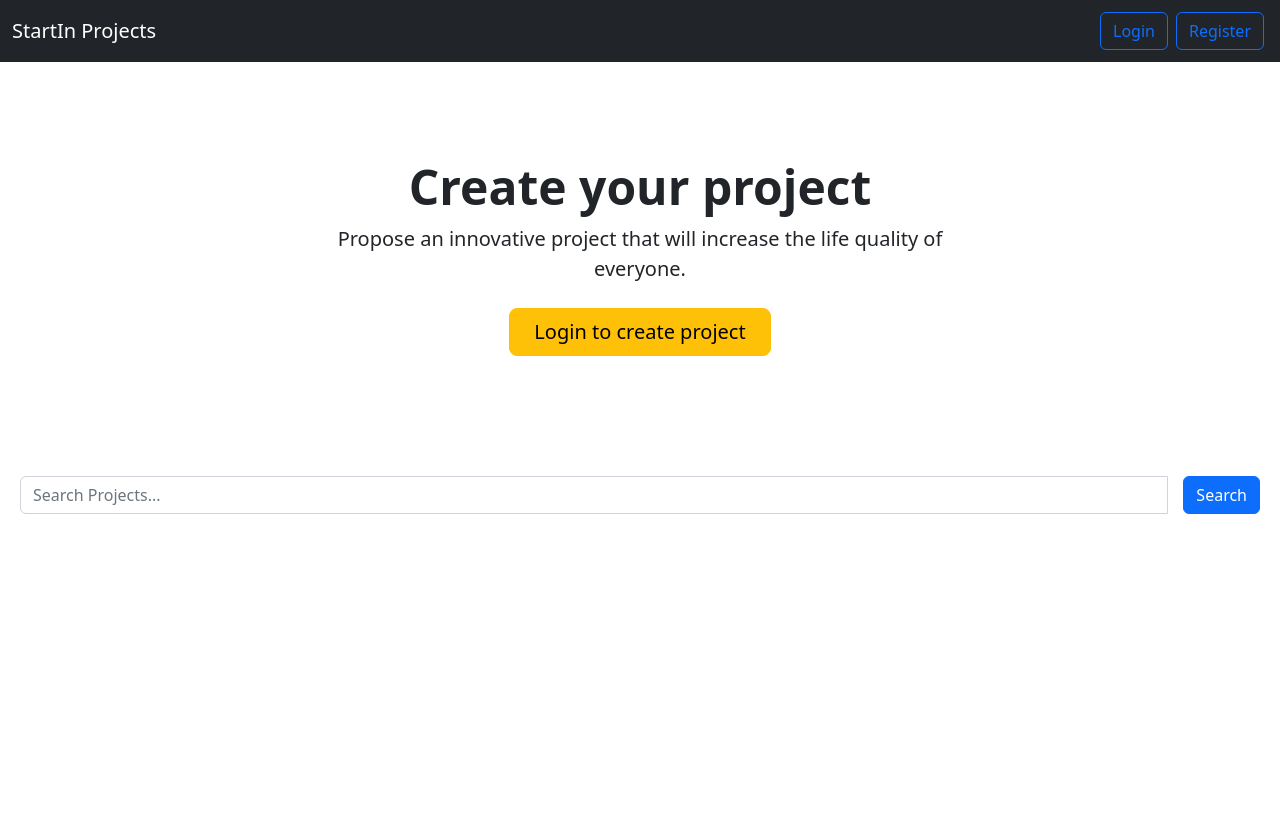
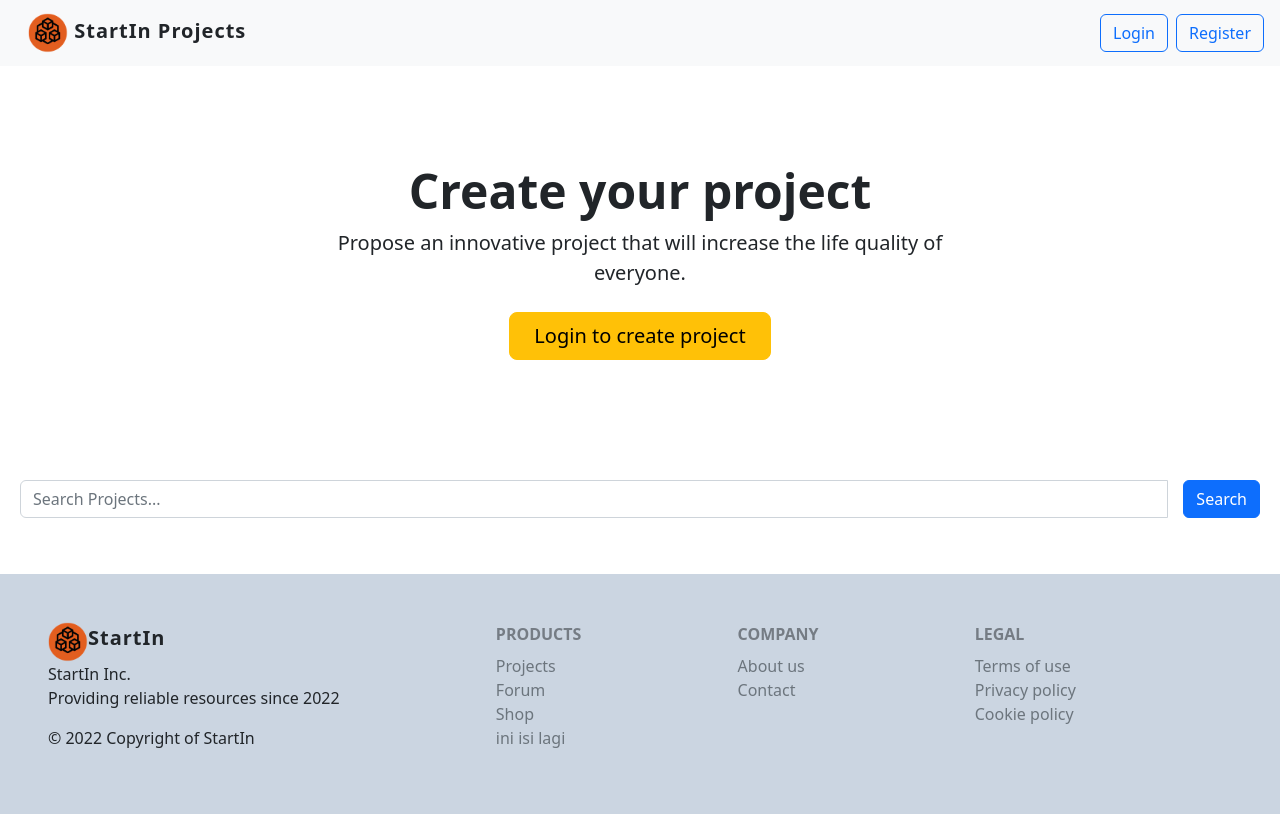
Before and after one commit to Insta-x/start-in, a Django app: page /projects/ in a window 1280 px wide. Before the commit the page ends 514 px from the top, so only its background shows below. Run offline with Django 4.2, Linux system fonts and the light colour scheme; data that the repository does not hold is empty.

Commit message:
footer and navbar

```diff
--- a/projects/static/projects/style.css
+++ b/projects/static/projects/style.css
@@ -105,3 +105,35 @@ html {
 .like-btn {
     min-width: 40px;
 }
+
+.bg-slate-300 {
+    background-color: #cbd5e1;
+}
+
+.hover-link {
+    text-decoration: none;
+}
+
+.hover-link:hover {
+    text-decoration: underline;
+}
+
+.footer-title {
+    text-transform: uppercase;
+    opacity: .5;
+    margin-bottom: .5rem;
+    font-weight: 700;
+}
+
+.font-semibold {
+    font-weight: 600;
+}
+
+.text-xl {
+    font-size: 1.25rem;
+    line-height: 1.75rem;
+}
+
+.tracking-wider {
+    letter-spacing: 0.05em;
+}
--- a/projects/templates/create_project.html
+++ b/projects/templates/create_project.html
@@ -5,7 +5,7 @@
 
 {% block navbar %}
 <div class="container-fluid">
-    <a class="navbar-brand text-white" href="/projects/">StartIn Projects</a>
+    <a class="navbar-brand text-dark font-semibold text-xl tracking-wider" href="/projects/"><img src="{% static 'assets/startin-logo.png' %}" style="width: 2.5rem; height: 2.5rem;"/> StartIn Projects</a>
     <div class="d-flex justify-content-end">
         {% if logged_in %}
             <a class="btn btn-outline-danger m-1" href="{% url 'authentication:logout' %}">Logout</a>
--- a/projects/templates/projects_base.html
+++ b/projects/templates/projects_base.html
@@ -9,7 +9,7 @@
   <script src="https://ajax.googleapis.com/ajax/libs/jquery/3.6.0/jquery.min.js"></script>
   <script src="https://cdn.jsdelivr.net/npm/bootstrap@5.2.1/dist/js/bootstrap.bundle.min.js" integrity="sha384-u1OknCvxWvY5kfmNBILK2hRnQC3Pr17a+RTT6rIHI7NnikvbZlHgTPOOmMi466C8" crossorigin="anonymous"></script>
   <link href="https://cdn.jsdelivr.net/npm/bootstrap@5.2.1/dist/css/bootstrap.min.css" rel="stylesheet" integrity="sha384-iYQeCzEYFbKjA/T2uDLTpkwGzCiq6soy8tYaI1GyVh/UjpbCx/TYkiZhlZB6+fzT" crossorigin="anonymous">
-  <nav class="navbar navbar-expand-lg navbar-dark sticky-top bg-dark">
+  <nav class="navbar navbar-expand-lg navbar-dark sticky-top bg-light ps-3 pb-2">
     {% block navbar %}
     {% endblock navbar %}
   </nav>
@@ -20,6 +20,37 @@
 <body>
   {% block content %}
   {% endblock content %}
+  <footer class="footer p-10 bg-slate-300 p-5 mt-5">
+    <div class="d-flex flex-row">
+      <div class="d-flex flex-column flex-fill">
+        <div id="footer-logo" class="d-flex flex-row align-items-center">
+          <img src="{% static 'assets/startin-logo.png' %}" style="width: 2.5rem; height: 2.5rem;"/>
+          <h4 class="font-semibold text-xl tracking-wider"> StartIn</h4>
+        </div>
+        <p>StartIn Inc.<br>Providing reliable resources since 2022</p>
+        <p> © 2022 Copyright of StartIn</p>
+      </div>
+      <div class="d-flex flex-column flex-fill">
+        <span class="footer-title">Products</span>
+        <a href="/projects" class="hover-link link-secondary">Projects</a>
+        <a href="/inforum" class="hover-link link-secondary">Forum</a>
+        <a href="/shop" class="hover-link link-secondary">Shop</a>
+        <a class="hover-link link-secondary">ini isi lagi</a>
+      </div>
+      <div class="d-flex flex-column flex-fill">
+        <span class="footer-title">Company</span>
+        <a class="hover-link link-secondary">About us</a>
+        <a class="hover-link link-secondary">Contact</a>
+      </div>
+      <div class="d-flex flex-column flex-fill">
+        <span class="footer-title">Legal</span>
+        <a href="#" class="hover-link link-secondary">Terms of use</a>
+        <a href="#" class="hover-link link-secondary">Privacy policy</a>
+        <a href="#" class="hover-link link-secondary">Cookie policy</a>
+      </div>
+    </div>
+
+  </footer>
 </body>
 
 </html>
--- a/projects/templates/show_project.html
+++ b/projects/templates/show_project.html
@@ -67,7 +67,7 @@
 
 {% block navbar %}
 <div class="container-fluid">
-    <a class="navbar-brand text-white" href="/projects/">StartIn Projects</a>
+    <a class="navbar-brand text-dark font-semibold text-xl tracking-wider" href="/projects/"><img src="{% static 'assets/startin-logo.png' %}" style="width: 2.5rem; height: 2.5rem;"/> StartIn Projects</a>
     <div class="d-flex justify-content-end">
         {% if logged_in %}
             <a class="btn btn-outline-danger m-1" href="{% url 'authentication:logout' %}">Logout</a>
--- a/projects/templates/show_projects.html
+++ b/projects/templates/show_projects.html
@@ -86,7 +86,7 @@
 
 {% block navbar %}
 <div class="container-fluid">
-    <a class="navbar-brand text-white" href="/">StartIn Projects</a>
+    <a class="navbar-brand text-dark font-semibold text-xl tracking-wider" href="/"><img src="{% static 'assets/startin-logo.png' %}" style="width: 2.5rem; height: 2.5rem;"/> StartIn Projects</a>
     <div class="d-flex justify-content-end">
         {% if logged_in %}
             <a class="btn btn-outline-danger m-1" href="{% url 'authentication:logout' %}">Logout</a>
```
